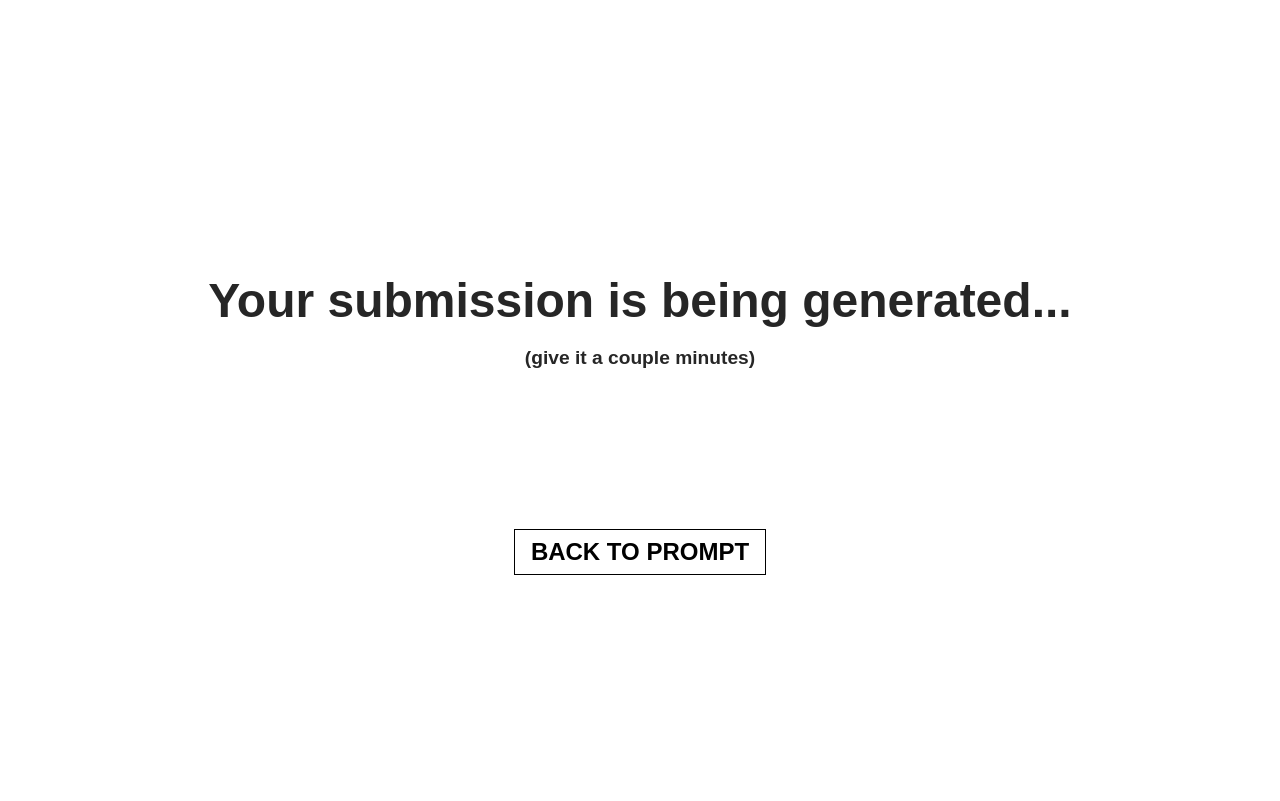
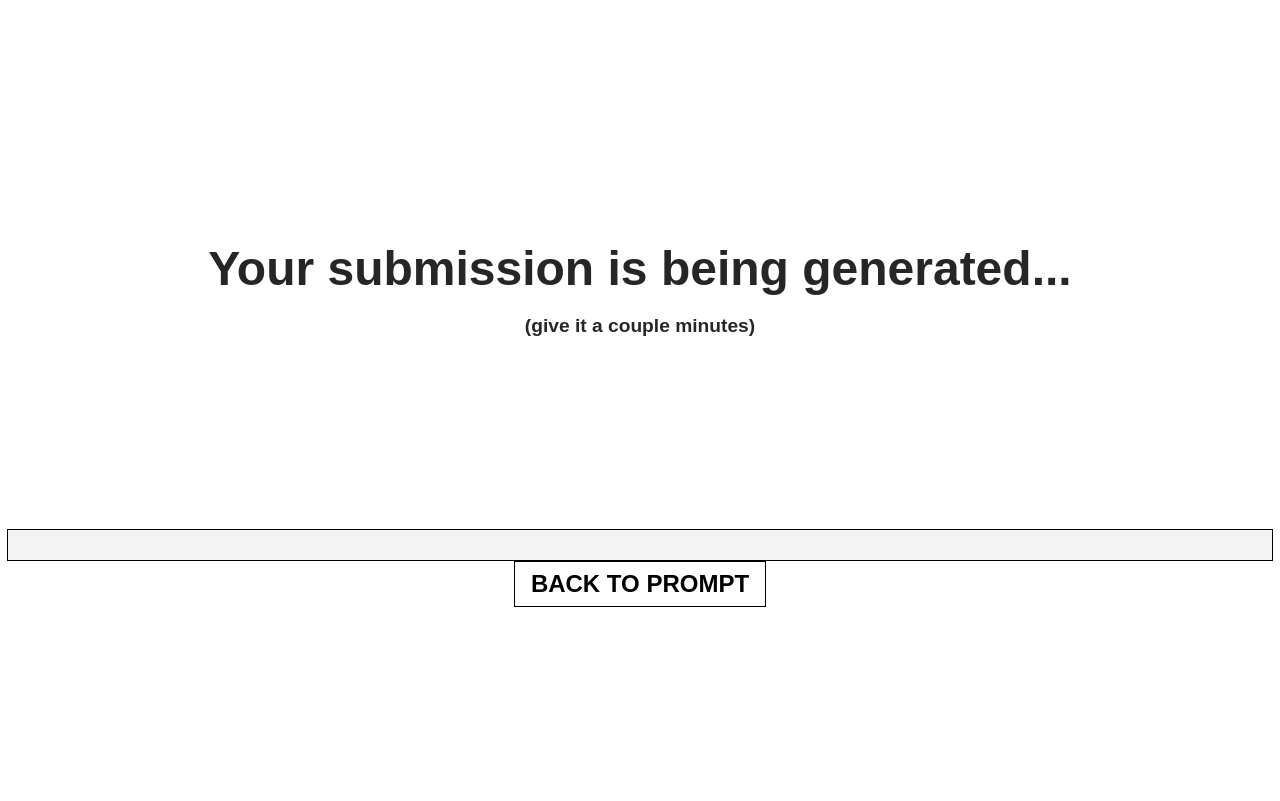
Before and after one commit to Ridog/MidJourney_WebWrapper, a Flask app: page /confirmation in a window 1280 px wide. Shown: the top 801 px of the page. Run offline with Flask 2, Linux system fonts and the light colour scheme; parts of the project's set-up code (start-up, migrations or seed data) failed here and were passed over; some libraries are stand-ins or nearby versions.

Commit message:
added redis pub/sub to push progress percentage from discord bot to flask

```diff
--- a/flask_app.py
+++ b/flask_app.py
@@ -5,13 +5,24 @@ from Salai import PassPromptToSelfBot, Upscale
 import Globals
 import os
 import time
+import aioredis
 
 def start_flask_app():
+    app.on_startup.append(redis_progress_updates)
     socketio.run(app, host='0.0.0.0', port=8000)
 
 
 def stop_flask_app():
     print("help what do I do here")
+
+async def redis_progress_updates(app):
+    sio = app["sio"]
+    redis = await aioredis.create_redis_pool("redis://localhost")
+    channel, = await redis.subscribe("progress_update_channel")
+
+    async for msg in channel.iter(encoding="utf-8"):
+        progress = int(msg)
+        await sio.emit("progress_update", progress)
 
 app = Flask(__name__)
 socketio = SocketIO(app, async_mode='threading')
--- a/templates/confirmation.html
+++ b/templates/confirmation.html
@@ -68,6 +68,22 @@
 			background-color: #000;
 			color: #fff;
 		}
+		.progress-container {
+		  width: 100%;
+		  height: 30px;
+		  background-color: #f3f3f3;
+		  margin-top: 2rem;
+		  border: 1px solid black;
+		}
+
+		.progress-bar {
+		  height: 100%;
+		  width: 0%;
+		  background-color: #000;
+		  text-align: center;
+		  line-height: 30px;
+		  color: white;
+		}
 	</style>
 	<script src="https://cdnjs.cloudflare.com/ajax/libs/socket.io/4.0.1/socket.io.js" integrity="sha512-q/dWJ3kcmjBLU4Qc47E4A9kTB4m3wuTY7vkFJDTZKjTs8jhyGQnaUrxa0Ytd0ssMZhbNua9hE+E7Qv1j+DyZwA==" crossorigin="anonymous"></script>
 	<script>
@@ -81,7 +97,10 @@
 		        console.log("Socket.IO connection opened");
 		        clearInterval(reconnectInterval);
 		    });
-
+			socket.on("progress_update", (progress) => {
+			  let progressBar = document.getElementById("progressBar");
+			  progressBar.style.width = progress + "%";
+			});
 		    socket.on("images_ready", () => {
 		        fadeOutAndRedirect("/final_landing");
 		    });
@@ -98,6 +117,7 @@
 		    });
 		}
 
+
 		connectWebSocket();
 
 		function fadeOutAndRedirect() {
@@ -106,11 +126,15 @@
 				window.location.href = '/';
 			}, 1000);
 		}
+
     </script>
 </head>
 <body>
     <h1>Your submission is being generated...</h1>
     <p>(give it a couple minutes)</p>
+    <div class="progress-container">
+    	<div class="progress-bar" id="progressBar"></div>
+	</div>
     <button onclick="fadeOutAndRedirect()">BACK TO PROMPT</button>
 </body>
 </html>
```
Also changed, not shown: discord_bot.py (+10 -3 lines).
